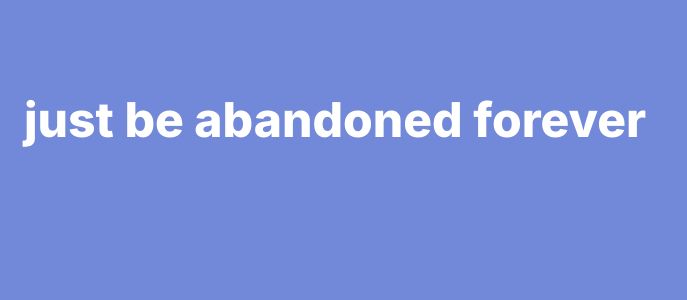
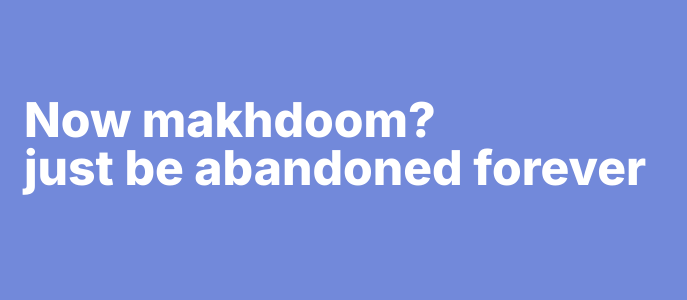
Before and after one commit to pixelDriftadv/tr, a Next.js app: page / in a window 1280 px wide. Shown: the top 300 px of the page, without its empty margins (0-687 px from the left). Built offline with nearby package versions, Linux system fonts and the light colour scheme.

Commit message:
Update page.tsx

```diff
--- a/src/app/page.tsx
+++ b/src/app/page.tsx
@@ -4,7 +4,7 @@ import Link from 'next/link';
 export default function Home() {
   return (
     <main className="flex min-h-screen bg-[#7289da] flex-col space-y-6 py-24 px-6">
-      <h1 className=" text-white font-extrabold text-5xl">just be abandoned forever</h1>
+      <h1 className=" text-white font-extrabold text-5xl">Now makhdoom? <br/>just be abandoned forever</h1>
     </main>
   );
 }
```
